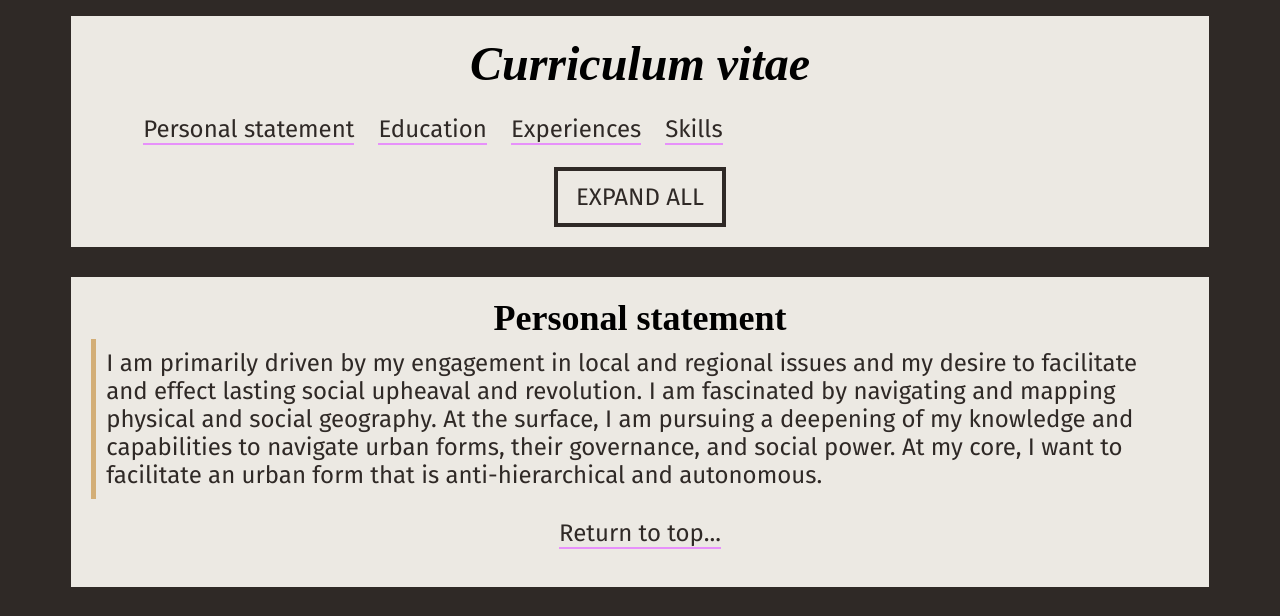
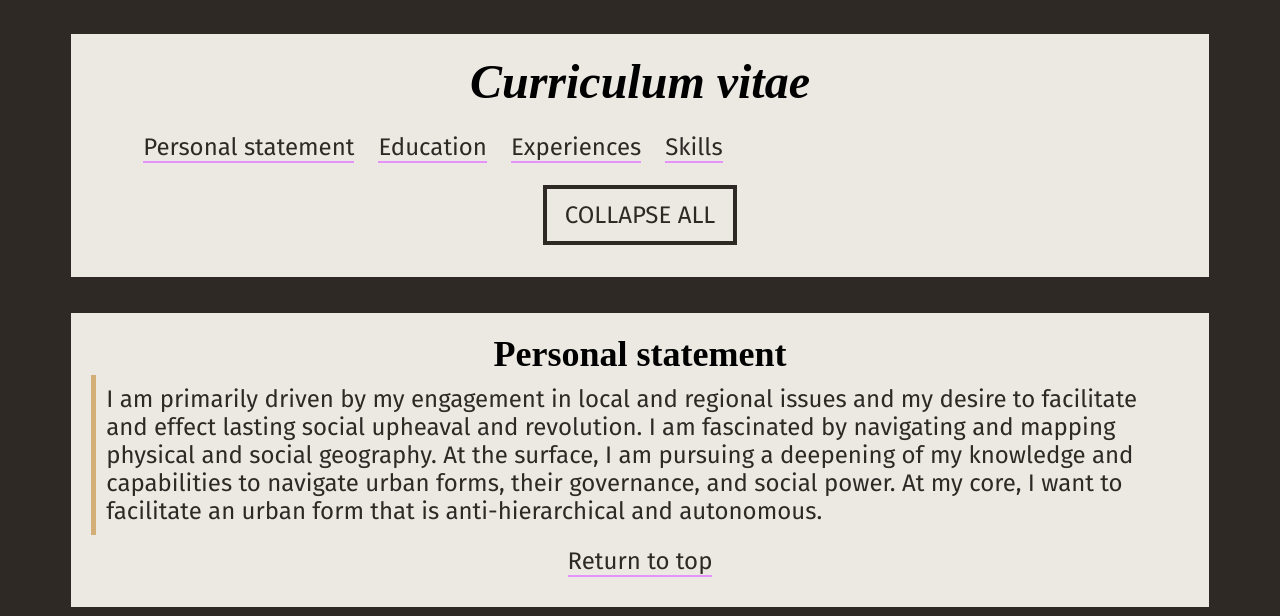
Before and after one commit to scrubgay/scrubgay.github.io, a plain HTML site: page cv.html in a window 1280 px wide. Shown: the part 574-1190 px from the top of the page. Drawn offline with Linux system fonts and the light colour scheme; a web font is replaced by a local one.

Commit message:
Added toc-return generator

```diff
--- a/cv.html
+++ b/cv.html
@@ -44,12 +44,12 @@
                 </div>
             </header>
             <main>
-                <article id="cv">
+                <article class="standard">
                     <section id="toc" class="full">
                         <h1><em>Curriculum vitae</em></h1>
                         <ul class="inline""></ul>
                         <div class="prominent">
-                            <button class="prominent toggleCollapseAll">Expand All</button>
+                            <button class="prominent toggleCollapseAll">Collapse All</button>
                         </div>
                     </section>
                     <section class="grid-item full" id="personal">
@@ -57,9 +57,6 @@
                         <blockquote>
                             I am primarily driven by my engagement in local and regional issues and my desire to facilitate and effect lasting social upheaval and revolution. I am fascinated by navigating and mapping physical and social geography. At the surface, I am pursuing a deepening of my knowledge and capabilities to navigate urban forms, their governance, and social power. At my core, I want to facilitate an urban form that is anti-hierarchical and autonomous.
                         </blockquote>
-                        <div class="mainlink">
-                            <a href="#toc">Return to top...</a>
-                        </div>
                     </section>
                     <section class="grid-item full collapsible collapsed" id="education">
                         <h2 tabindex="0">Education</h2>
@@ -88,9 +85,6 @@
                             <li>Began in January 2017, completed in June 2019</li>
                         </ul>
                         <h3>Undeclared <small>at Oberlin College</small></h3>
-                        <div class="mainlink">
-                            <a href="#toc">Return to top...</a>
-                        </div>
                     </section>
                     <section class="grid-item full" id="experience">
                         <h2 tabindex="0">Experiences</h2>
@@ -213,9 +207,6 @@
                             <li>Cashier at <a href="https://www.wholefoodsmarket.com/">Whole Foods Market</a> from September 2018 to March 2019</li>
                             <li>Front-of-House Staff at UW Housing and Food Services from January 2018 to August 2018</li>
                         </ul>
-                        <div class="mainlink">
-                            <a href="#toc">Return to top...</a>
-                        </div>
                     </section>
                     <section class="grid-item full collapsible collapsed" id="skills">
                         <h2 tabindex="0">Skills</h3>
@@ -243,9 +234,6 @@
                             <li>Nonviolent communication</li>
                             <li>Facilitation and leadership</li>
                         </ul>
-                        <div class="mainlink">
-                            <a href="#toc">Return to top...</a>
-                        </div>
                     </section>
                 </article>
             </main>
--- a/main.js
+++ b/main.js
@@ -1,10 +1,17 @@
 // to operate on projects page
 
+// adds contents to TOC and adds a refer back link to table of contents
 function populateTOC() {
     const contents = document.querySelectorAll("article > section:not(#toc)");
     const table = document.querySelector("article > section#toc > ul");
 
+    /*                        <div class="prominent toc-return">
+                            <a href="#toc">Return to top...</a>
+                        </div> */
+    // referback
+
     for (let content of contents) {
+        // add to TOC
         let contentHeader = content.querySelector("h2");;
         if (contentHeader !== null) {
             let contentName = contentHeader.textContent;
@@ -18,8 +25,18 @@ function populateTOC() {
             tableItem.appendChild(tableContent);
 
             table.appendChild(tableItem);
+        }
+
+        // add refer back link
+        let tocReturn = document.createElement("a");
+        tocReturn.href = "#toc";
+        tocReturn.textContent = "Return to top";
+        let tocReturnDiv = document.createElement("div");
+        tocReturnDiv.classList.add("prominent", "toc-return");
+        tocReturnDiv.appendChild(tocReturn);
+
+        content.appendChild(tocReturnDiv);
     }
-        }
     return;
 }
 
--- a/styles.css
+++ b/styles.css
@@ -4,13 +4,12 @@
     --andropogon: #ece9e3;
     --balduina: #f8d347;
     --liatris: #e791fa;
-    --gap: 10px;
-
+    --gap: 0.5em;
     --tablet: 768px;
     --desktop: 1024px;
 
     font-family: "Fira Sans", "Arimo", "Liberation Sans", "Arial", "Helvetica", sans-serif;
-    font-size: 1.50rem;
+    font-size: 1.5rem;
 }
 
 * > :focus {
@@ -34,14 +33,14 @@ body {
         "ft";
 }
 
-@media only screen and (min-width: 768px) {
+@media only screen and (min-width: 48em) {
     .container {
         width: 90%;
         gap: calc(var(--gap) * 2);
     }
 }
 
-@media only screen and (min-width: 1024px) {
+@media only screen and (min-width: 64em) {
     .container {
         max-width: 1200px;
         gap: calc(var(--gap) * 3);
@@ -65,13 +64,13 @@ header {
         "alert alert alert alert alert alert";
 }
 
-@media only screen and (min-width: 768px) {
+@media only screen and (min-width: 48em) {
     header {
        gap: calc(var(--gap) * 2);
     }
 }
 
-@media only screen and (min-width: 1024px) {
+@media only screen and (min-width: 64em) {
     header {
        gap: calc(var(--gap) * 3);
     }
@@ -167,13 +166,13 @@ article {
     grid-template-columns: 1fr;
 }
 
-@media only screen and (min-width: 768px) {
+@media only screen and (min-width: 48em) {
     article {
         gap: calc(var(--gap) * 2);
     }
 }
 
-@media only screen and (min-width: 1024px) {
+@media only screen and (min-width: 64em) {
     article {
         grid-template-columns: repeat(6, 1fr);
         grid-auto-rows: auto;
@@ -242,7 +241,7 @@ figure, blockquote {
     border-left: 5px var(--wiregrass) solid;
 }
 
-@media only screen and (min-width: 1024px) {
+@media only screen and (min-width: 64em) {
     .narrow {
         max-width: 80%;
     }
@@ -262,7 +261,7 @@ footer {
         "copyright";
 }
 
-@media only screen and (min-width: 768px) {
+@media only screen and (min-width: 48em) {
     footer {
         grid-template-columns: repeat(3, 1fr);
         grid-template-areas:
@@ -271,7 +270,7 @@ footer {
     }
 }
 
-@media only screen and (min-width: 1024px) {
+@media only screen and (min-width: 64em) {
     footer {
         gap: calc(var(--gap) * 3);
     }
@@ -347,11 +346,6 @@ a.active-page {
     padding: 0px;
 }
 
-.mainlink {
-    display: block;
-    text-align: center;
-    margin: 20px auto;
-}
 
 .grid-item {
     grid-column: 1 / -1
@@ -365,7 +359,7 @@ a.active-page {
     display: none;
 }
 
-@media only screen and (min-width: 1024px) {
+@media only screen and (min-width: 64em) {
     .grid-item.collapsed {
         grid-column: span 2;
     }
@@ -414,7 +408,7 @@ section.half {
     grid-column: span 1;
 }
 
-@media only screen and (min-width: 1024px) {
+@media only screen and (min-width: 64em) {
     section.twothird {
         grid-column: span 4;
     }
@@ -485,6 +479,7 @@ button:hover, button:active {
 .prominent {
     display: block;
     text-align: center;
+    margin: 0.5em auto;
 }
 
 .prominent > * {
```
Also changed, not shown: index.html (+3 -3 lines), projects.html (+2 -20 lines), style-home.css (+4 -4 lines), 1 other file.
